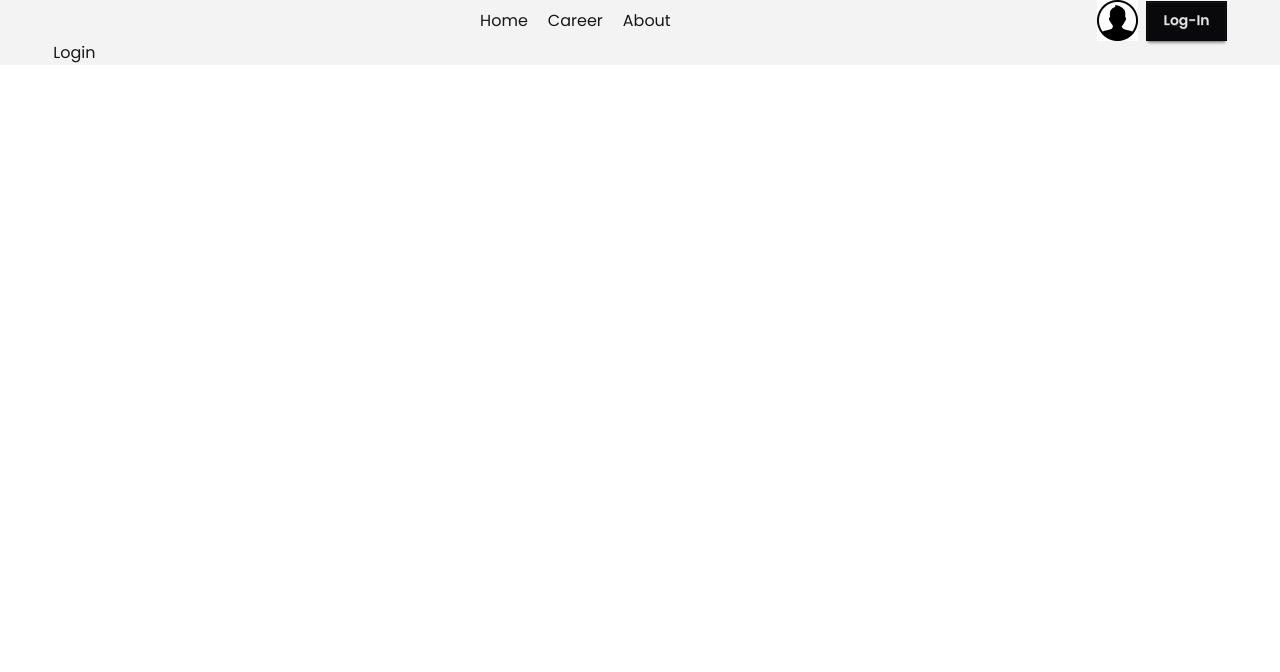
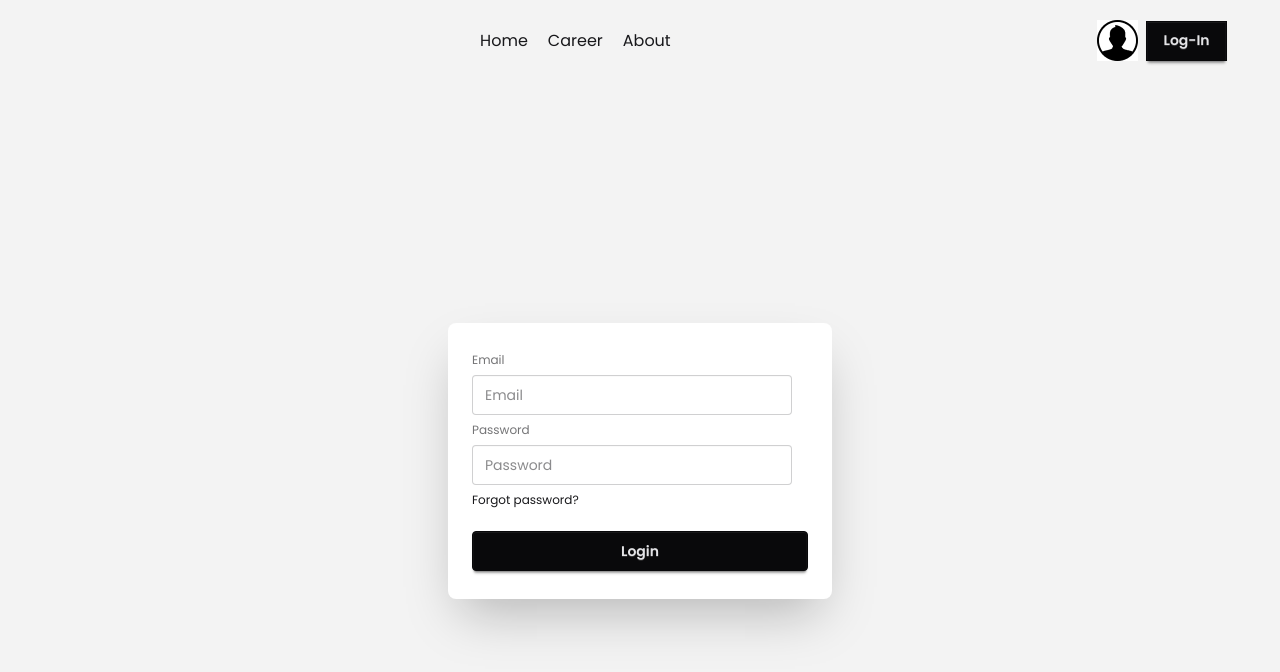
Before and after one commit to sadhin28/My-Dragon-News, a React (Vite) app: page /auth/login in a window 1280 px wide. Shown: the top 672 px of the page. Built offline with nearby package versions, Linux system fonts and the light colour scheme.

Commit message:
add loging component

```diff
--- /dev/null
+++ b/src/components/Page/Login.jsx
@@ -0,0 +1,21 @@
+
+const Login = () => {
+    return (
+        <div className="min-h-screen flex justify-center items-center">
+            <div className="  card bg-base-100 w-full max-w-sm shrink-0 shadow-2xl">
+                <div className="card-body">
+                    <fieldset className="fieldset">
+                    <label className="label">Email</label>
+                    <input type="email" className="input" placeholder="Email" />
+                    <label className="label">Password</label>
+                    <input type="password" className="input" placeholder="Password" />
+                    <div><a className="link link-hover">Forgot password?</a></div>
+                    <button className="btn btn-neutral mt-4">Login</button>
+                    </fieldset>
+                </div>
+            </div>
+        </div>
+    );
+};
+
+export default Login;
--- a/src/layouts/AuthLayout.jsx
+++ b/src/layouts/AuthLayout.jsx
@@ -5,7 +5,7 @@ const AuthLayout = () => {
     return (
         <div className="header bg-[#F3F3F3] ">
            <div className="w-11/12 mx-auto">
-                  <header >
+            <header className="pt-5">
              <Navbar></Navbar>
            </header>
             <Outlet></Outlet>
--- a/src/routes/Router.jsx
+++ b/src/routes/Router.jsx
@@ -3,6 +3,7 @@ import { createBrowserRouter, Navigate } from 'react-router-dom';
 import Home from '../layouts/Home';
 import CategoryNews from '../components/Page/CategoryNews';
 import AuthLayout from '../layouts/AuthLayout';
+import Login from '../components/Page/Login';
 
 const router =createBrowserRouter([
     {
@@ -30,7 +31,7 @@ const router =createBrowserRouter([
         children:[
             {
                 path:'/auth/login',
-                element:<h2>Login</h2>
+                element:<Login></Login>
             },
             {
                 path:'/auth/register'
```
